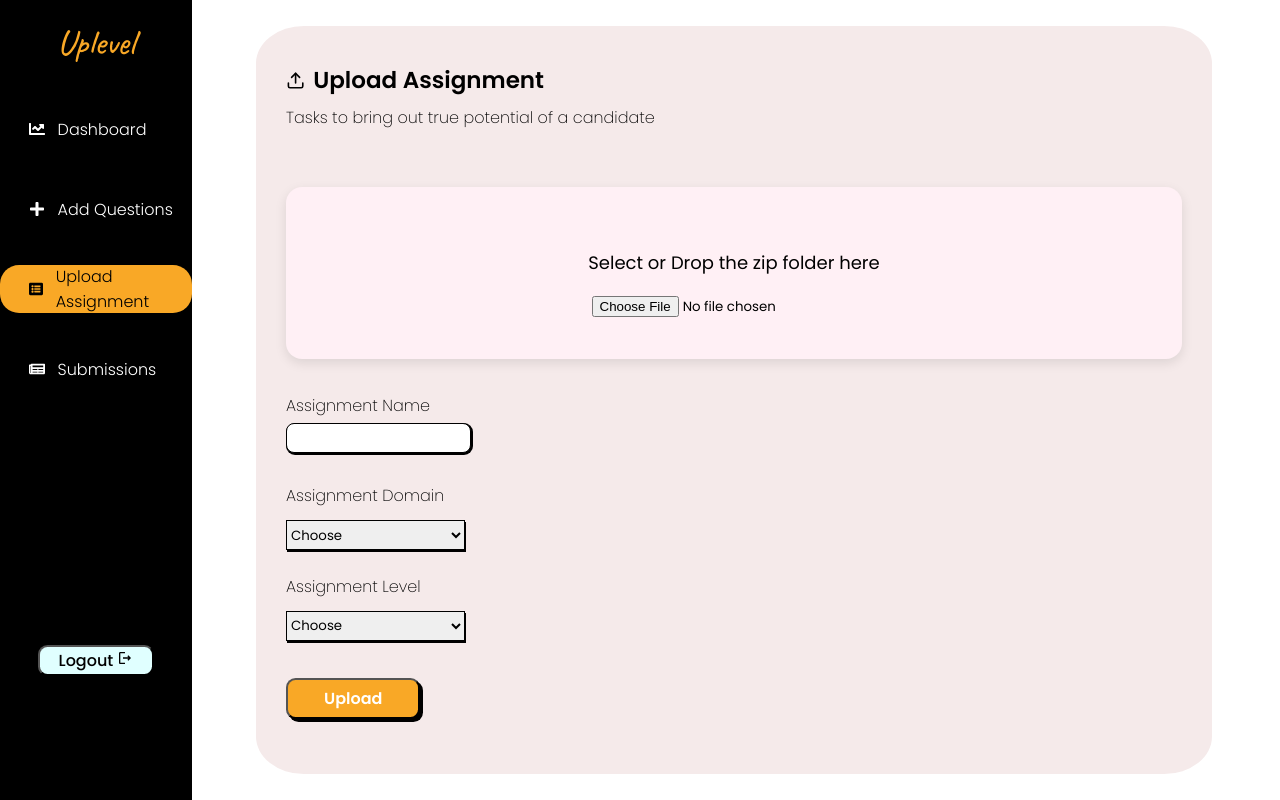
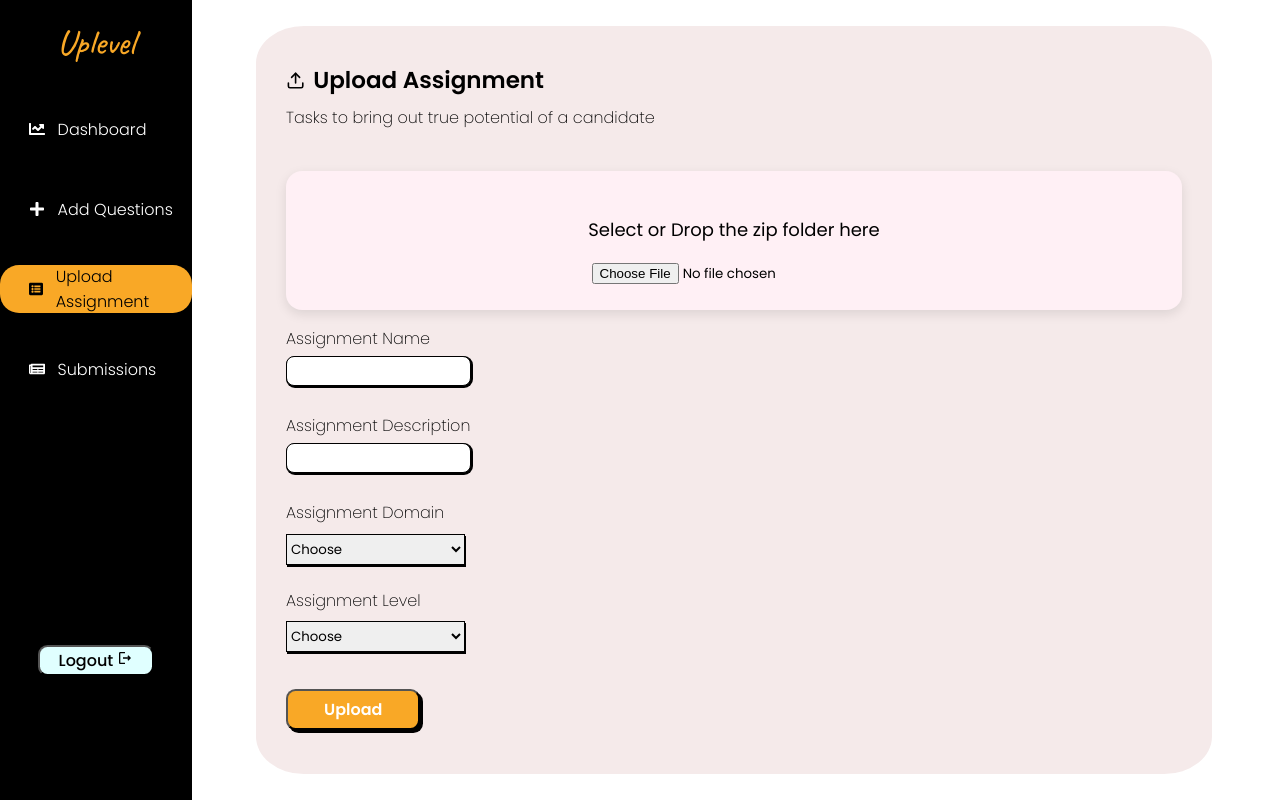
Before and after one commit to kaustubhpardhi/uplevel-admin, a React (Create React App) app: page /assignment in a window 1280 px wide. Built offline with nearby package versions, Linux system fonts and the light colour scheme.

Commit message:
chore: assignment description

```diff
--- a/src/components/assignment/assignment.css
+++ b/src/components/assignment/assignment.css
@@ -9,7 +9,7 @@
   flex-direction: column;
   padding: 30px;
   width: 70%;
-  gap: 2rem;
+  gap: 1rem;
   background-color: #f5eaea;
   border-radius: 5%;
   margin-top: 2%;
@@ -32,7 +32,7 @@
 .upload {
   display: flex;
   flex-direction: column;
-  height: 25%;
+  height: 30%;
   justify-content: center;
   align-items: center;
   background-color: lavenderblush;
@@ -48,7 +48,7 @@
 .assignment-form {
   display: flex;
   flex-direction: column;
-  height: 50%;
+  height: 90%;
   justify-content: space-around;
   font-family: poppins;
 }
@@ -62,13 +62,13 @@
   display: flex;
   flex-direction: column;
   height: 25%;
-  gap: 0.5rem;
+  gap: 0.3rem;
 }
 .assignment-level {
   display: flex;
   flex-direction: column;
   height: 25%;
-  gap: 0.5rem;
+  gap: 0.3rem;
 }
 .assignment-drp {
   width: 20%;
--- a/src/components/assignment/assignment.js
+++ b/src/components/assignment/assignment.js
@@ -11,6 +11,7 @@
   const navigate = useNavigate();
   const [assignmentName, setAssignmentName] = useState("");
   const [assignmentDomain, setAssignmentDomain] = useState("");
+  const [assignmentDescription, setAssignmentDescription] = useState("");
   const [assignmentLevel, setAssignmentLevel] = useState("");
   const [loading, setLoading] = useState(false);
 
@@ -33,6 +34,7 @@
         level: assignmentLevel,
         domain: assignmentDomain,
         base64: base64,
+        desciption: assignmentDescription,
       };
       console.log(data);
 
@@ -93,6 +95,15 @@
               onChange={(e) => setAssignmentName(e.target.value)}
             ></input>
           </div>
+          <div className="assignment-name">
+            <span className="label">Assignment Description</span>
+            <input
+              type="text"
+              className="name-ipt"
+              value={assignmentDescription}
+              onChange={(e) => setAssignmentDescription(e.target.value)}
+            ></input>
+          </div>
           <div className="assignment-domain">
             <span className="label">Assignment Domain</span>
             <select
```
